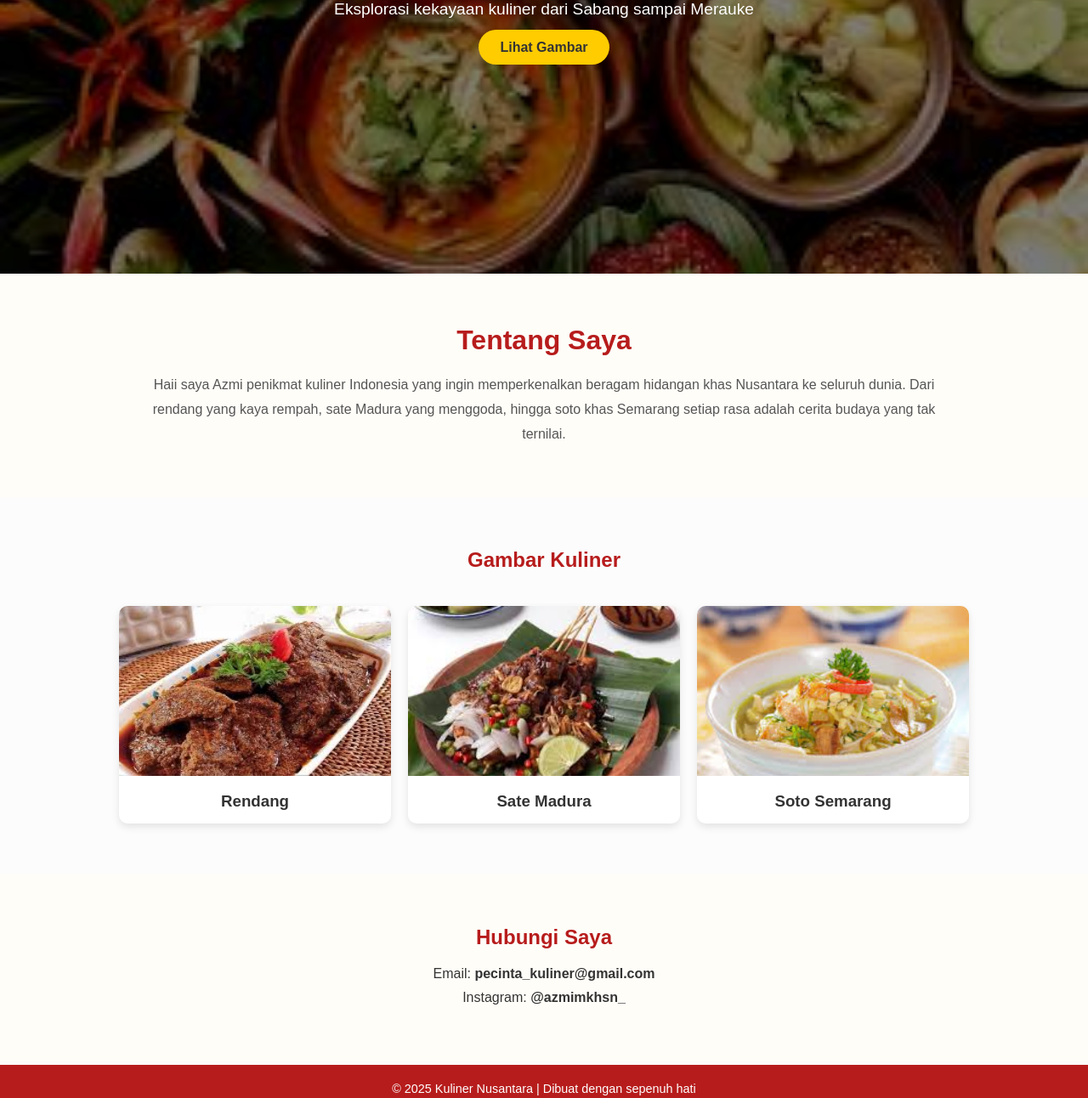
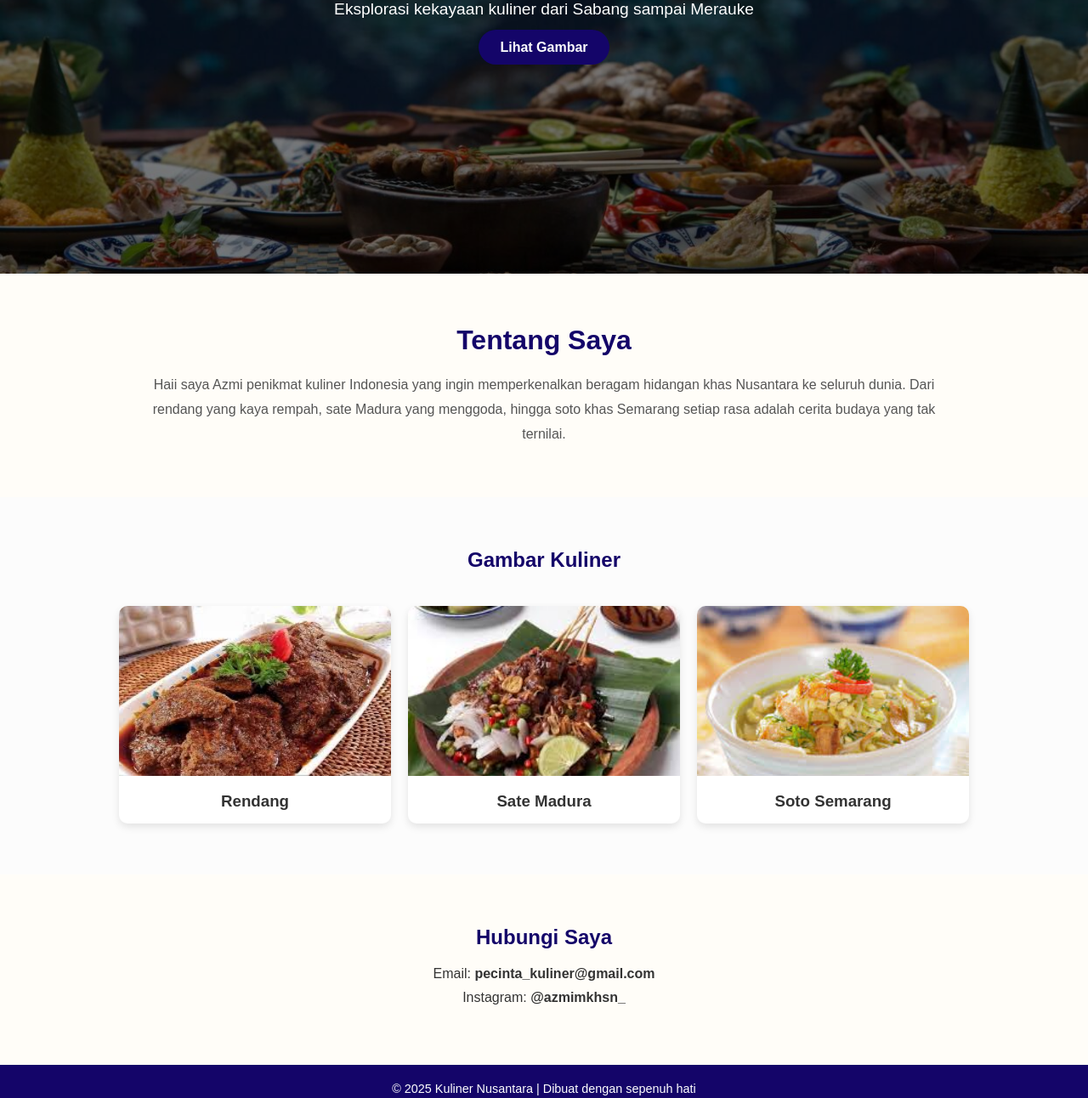
Before and after one commit to EarlLouis/kuliner-nusantara, a plain HTML site: page index.html in a window 1280 px wide. Shown: the part 387-1679 px from the top of the page at 85% size. Drawn offline with Linux system fonts and the light colour scheme.

Commit message:
Add files via upload

```diff
--- a/index.html
+++ b/index.html
@@ -20,7 +20,7 @@
 
     /* ==== HEADER ==== */
     header {
-      background-color: #b71c1c;
+      background-color: #140569;
       color: white;
       padding: 20px 40px;
       display: flex;
@@ -45,7 +45,7 @@
 
     /* ==== HERO SECTION ==== */
     .hero {
-      background-image: url("background.jpg");
+      background-image: url("Indonesian-food-1920x1080-1-1244x700.jpg");
       background-size: cover;
       background-position: center;
       height: 80vh;
@@ -81,8 +81,8 @@
     }
 
     .hero-content a {
-      background-color: #ffcc00;
-      color: #333;
+      background-color: #140569;
+      color: #ffffff;
       padding: 12px 25px;
       text-decoration: none;
       border-radius: 25px;
@@ -90,7 +90,7 @@
     }
 
     .hero-content a:hover {
-      background-color: #ffe066;
+      background-color: #140569;
     }
 
     /* ==== SECTION ABOUT ==== */
@@ -102,7 +102,7 @@
     }
 
     .about h2 {
-      color: #b71c1c;
+      color: #140569;
       margin-bottom: 20px;
       font-size: 2rem;
     }
@@ -121,7 +121,7 @@
     }
 
     .gallery h2 {
-      color: #b71c1c;
+      color: #140569;
       margin-bottom: 40px;
     }
 
@@ -163,7 +163,7 @@
     }
 
     .contact h2 {
-      color: #b71c1c;
+      color: #140569;
       margin-bottom: 20px;
     }
 
@@ -174,7 +174,7 @@
 
     /* ==== FOOTER ==== */
     footer {
-      background-color: #b71c1c;
+      background-color: #140569;
       color: white;
       text-align: center;
       padding: 20px;
```
Also changed, not shown: Indonesian-food-1920x1080-1-1244x700.jpg (added).
